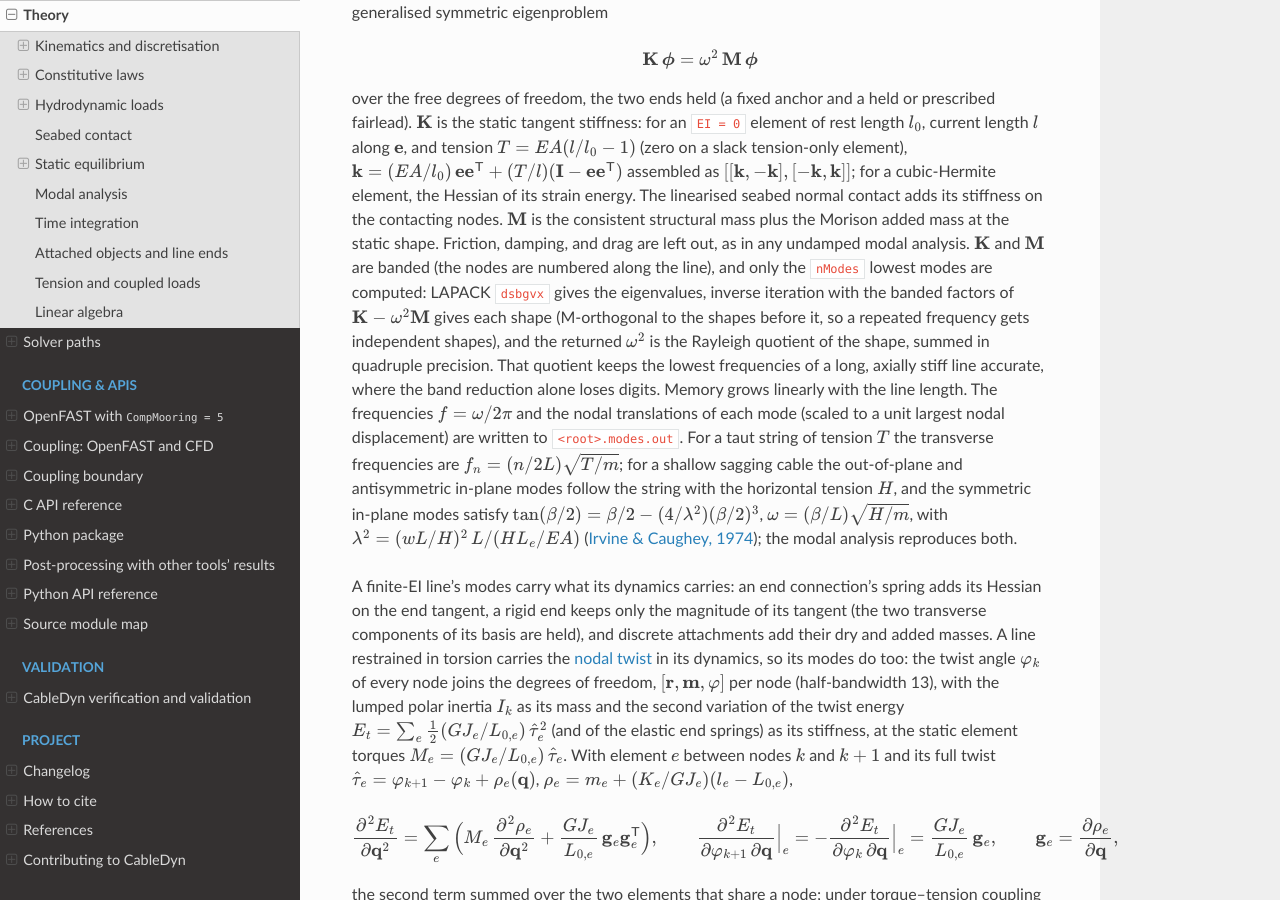
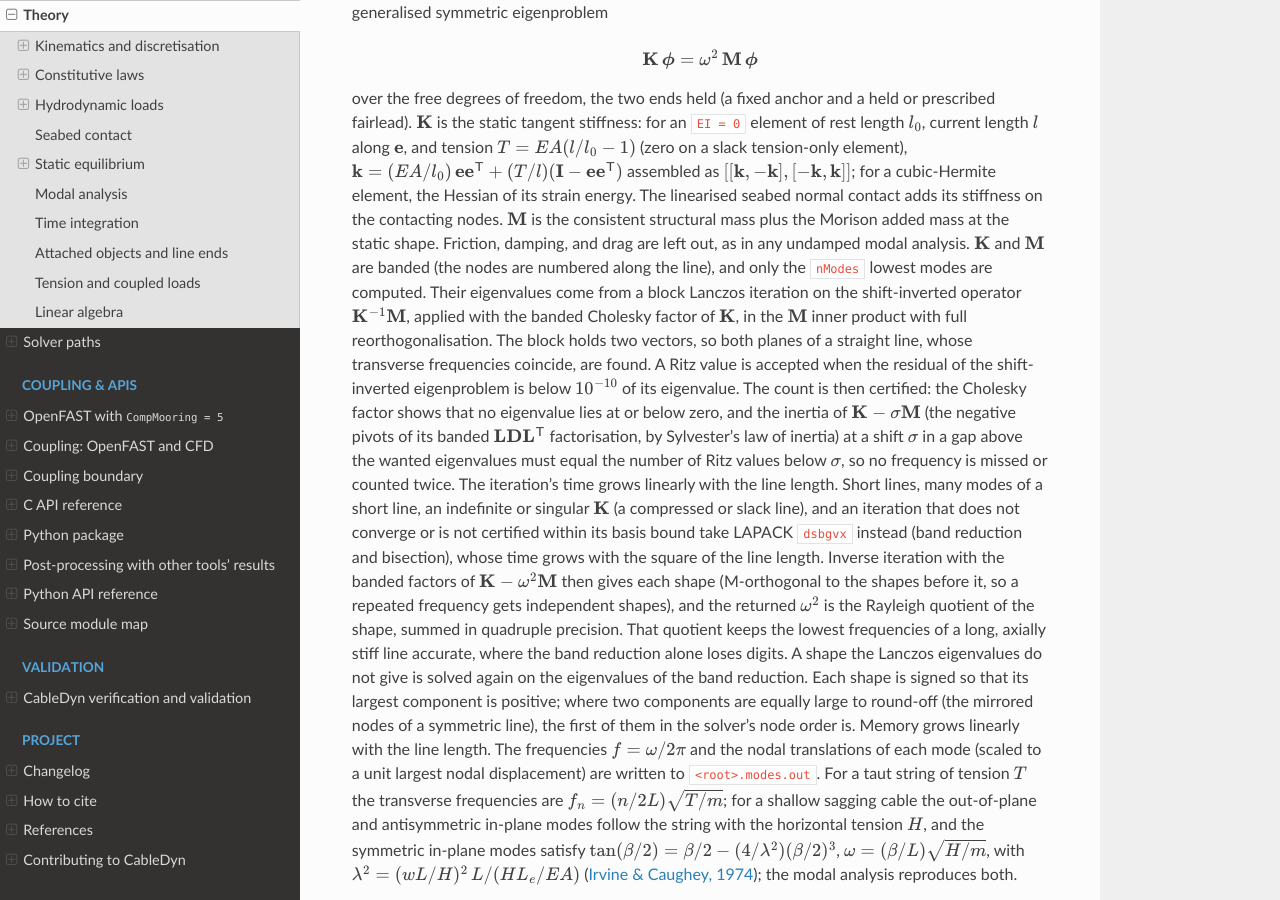
Before and after one commit to SMI-Lab-Inha/CableDyn, a Sphinx documentation site: the page built from doc/theory.rst, in a window 1280 px wide and 900 px high, scrolled down 37596 px. Built offline with Sphinx 7.4.7 and the Read the Docs theme 3.1.0, drawn with Linux system fonts in a browser that asks for light colours.

Commit message:
perf(modal): shift-invert block Lanczos eigenvalues for long lines
The banded modal solver took its lowest eigenvalues from LAPACK DSBGVX, whose
band reduction costs O(n^2 kd) for n free DOFs and dominated the modal analysis
of a long refined line (86 % of lazy_wave_modes.dat). The eigenvalue stage is now
a block Lanczos iteration (block 2, full M-reorthogonalisation) on K^-1 M with the
banded Cholesky factor of K, at O(n) cost per vector. A Ritz value is accepted on
its residual (1e-10 of its eigenvalue); the count is certified by the Cholesky
factor (no eigenvalue at or below zero) and by the inertia of K - sigma M (an
unpivoted banded LDL^T) at a shift in a gap above the wanted values, so a
repeated frequency beyond the block size or a missed eigenvector is never
accepted. DSBGVX remains for short lines, many modes of a short line, an
indefinite or singular K, a basis that would exceed 256 MB, and an iteration
that is not certified within its basis bound; the inverse iteration, the
quadruple-precision Rayleigh quotient, the ordering and the messages are
unchanged, and a shape the Lanczos eigenvalues do not give is solved again on
the band reduction's eigenvalues.

On identical matrices the frequencies agree with the band-reduction route to
7e-16 (lazy_wave_modes.dat) and bit for bit (torsion lazy wave, synthetic lines of
100 to 4000 elements), the shapes to 2.6e-8 of their largest component, with a
smaller quadruple-precision residual than before. 10 modes of a 1024-element
finite-EI line: 3.7 s -> 0.14 s; of a 4000-element line: 55 s -> 0.51 s
(50 modes: 59 s -> 2.9 s), one thread.

A mode whose largest components are equal to round-off (the mirrored nodes of a
symmetric line) now takes its sign from the first of them, not from round-off.

CD_Modal_Solve_Band takes optional eig_method / eig_used arguments to select and
report the eigenvalue stage. test_modal runs both stages against the dense
reference, on sagged lines and on a sixfold repeated frequency;
lapack_guard_pages covers DPBTRF, DPBTRS and DSYEV.

Signed-off-by: Jae Hoon Seo <jaehoon.seo@inha.ac.kr>

```diff
--- a/doc/examples.rst
+++ b/doc/examples.rst
@@ -360,7 +360,7 @@ touchdown and lazy-wave shape from the geometry alone; there is no initial-shape
      - the 10 lowest natural periods and mode shapes (``nModes``) of the 80 m cable on its
        1024-element mesh — :doc:`tutorial_lazywave`
      - Hermite, modal
-     - ~2 s
+     - ~1 s
    * - ``torsion_lazy_wave_hangoff_twist.dat``
      - the 80 m cable with an illustrative ``GJ`` of 50 kN·m², clamped and restrained in torsion
        at both ends, twisted two turns at the hang-off over 60 s by the ``motionFile`` roll column
--- a/doc/options.rst
+++ b/doc/options.rst
@@ -622,8 +622,8 @@ Ambient fluid and prescribed motion
        lines stops with ``OPTION nModes is not supported for mixed EI=0/finite-EI decks;
        remove it or set it to 0``. A line restrained in torsion adds the twist angle of every
        node to its modes (``PolarShare`` and ``dTwist`` in :doc:`outputs`). The banded solver has
-       no line-length limit: a
-       1024-element finite-EI cable takes a few seconds. See :doc:`theory`
+       no line-length limit: the 10 modes of a 1024-element finite-EI cable take a fraction of a
+       second. See :doc:`theory`
      - standalone
      - ``10 nModes``
    * - ``WaveSeed`` / ``wave_seed``
--- a/doc/outputs.rst
+++ b/doc/outputs.rst
@@ -462,7 +462,9 @@ row:
 * ``# Mode shapes``: ``LineID  Mode  Node  X  Y  Z  dX  dY  dZ``, one row per mode and node.
   ``X Y Z`` is the static node position and ``dX dY dZ`` the nodal translation of the mode,
   scaled so that the largest nodal displacement of the mode is 1. Nodes are numbered End A first,
-  as in the other line files; the held end nodes have zero displacement.
+  as in the other line files; the held end nodes have zero displacement. The sign of a mode
+  makes the largest component of its mode vector positive; where two components are equally
+  large (the mirrored nodes of a symmetric line), the first of them in the solver's node order.
 
 When a line is restrained in torsion (both ends, see :doc:`driver_format`), its modes carry the
 twist angle of every node (:ref:`nodal twist <theory-nodal-twist>`) and both tables gain a
--- a/doc/theory.rst
+++ b/doc/theory.rst
@@ -1979,13 +1979,31 @@ element, the Hessian of its strain energy. The linearised seabed normal contact
 stiffness on the contacting nodes. :math:`\mathbf M` is the consistent structural mass plus the
 Morison added mass at the static shape. Friction, damping, and drag are left out, as in any
 undamped modal analysis. :math:`\mathbf K` and :math:`\mathbf M` are banded (the nodes are
-numbered along the line), and only the ``nModes`` lowest modes are computed: LAPACK ``dsbgvx``
-gives the eigenvalues, inverse iteration with the banded factors of
-:math:`\mathbf K - \omega^2\mathbf M` gives each shape (M-orthogonal to the shapes before
-it, so a repeated frequency gets independent shapes), and the returned :math:`\omega^2` is the
-Rayleigh quotient of the shape, summed in quadruple precision. That quotient keeps the lowest
-frequencies of a long, axially stiff line accurate, where the band reduction alone loses
-digits. Memory grows linearly with the line length. The frequencies
+numbered along the line), and only the ``nModes`` lowest modes are computed. Their eigenvalues
+come from a block Lanczos iteration on the shift-inverted operator
+:math:`\mathbf K^{-1}\mathbf M`, applied with the banded Cholesky factor of :math:`\mathbf K`,
+in the :math:`\mathbf M` inner product with full reorthogonalisation. The block holds two
+vectors, so both planes of a straight line, whose transverse frequencies coincide, are found.
+A Ritz value is accepted when the residual of the shift-inverted eigenproblem is below
+:math:`10^{-10}` of its eigenvalue. The count is then certified: the Cholesky factor shows that
+no eigenvalue lies at or below zero, and the inertia of :math:`\mathbf K - \sigma\mathbf M`
+(the negative pivots of its banded :math:`\mathbf L\mathbf D\mathbf L^{\mathsf T}`
+factorisation, by Sylvester's law of inertia) at a shift :math:`\sigma` in a gap above the
+wanted eigenvalues must equal the number of Ritz values below :math:`\sigma`, so no frequency
+is missed or counted twice. The iteration's time grows linearly with the line length. Short
+lines, many modes of a short line, an indefinite or singular :math:`\mathbf K` (a compressed
+or slack line), and an iteration that does not converge or is not certified within its basis
+bound take LAPACK ``dsbgvx`` instead (band reduction and bisection), whose time grows with the
+square of the line length. Inverse iteration with the banded factors of
+:math:`\mathbf K - \omega^2\mathbf M` then gives each shape (M-orthogonal to the shapes
+before it, so a repeated frequency gets independent shapes), and the returned
+:math:`\omega^2` is the Rayleigh quotient of the shape, summed in quadruple precision. That
+quotient keeps the lowest frequencies of a long, axially stiff line accurate, where the band
+reduction alone loses digits. A shape the Lanczos eigenvalues do not give is solved again on
+the eigenvalues of the band reduction. Each shape is signed so that its largest component is
+positive; where two components are equally large to round-off (the mirrored nodes of a
+symmetric line), the first of them in the solver's node order is. Memory grows linearly with the line
+length. The frequencies
 :math:`f = \omega/2\pi` and the nodal translations of each mode (scaled to a unit largest
 nodal displacement) are written to ``<root>.modes.out``. For a taut string of tension
 :math:`T` the transverse frequencies are :math:`f_n = (n/2L)\sqrt{T/m}`; for a shallow sagging
--- a/doc/tutorial_lazywave.rst
+++ b/doc/tutorial_lazywave.rst
@@ -184,7 +184,7 @@ vertical), 19.9 s (out of plane, along the grounded run) and 16.9 s (in plane).
 2048 elements the out-of-plane periods and the 20.4 s mode agree to four digits. The in-plane
 modes that move the touchdown (39.9 s, 16.9 s and 11.7 s) shift by up to 0.5 %, because the
 linearised seabed contact at the touchdown changes with the node spacing. The run takes about
-2 s, most of it in the modal solve.
+a second, a quarter of it in the modal solve.
 
 Exercises
 ---------
```
Also changed, not shown: ARCHITECTURE.md (+10 -8 lines), CHANGELOG.md (+15 -0 lines), 3 other files.
